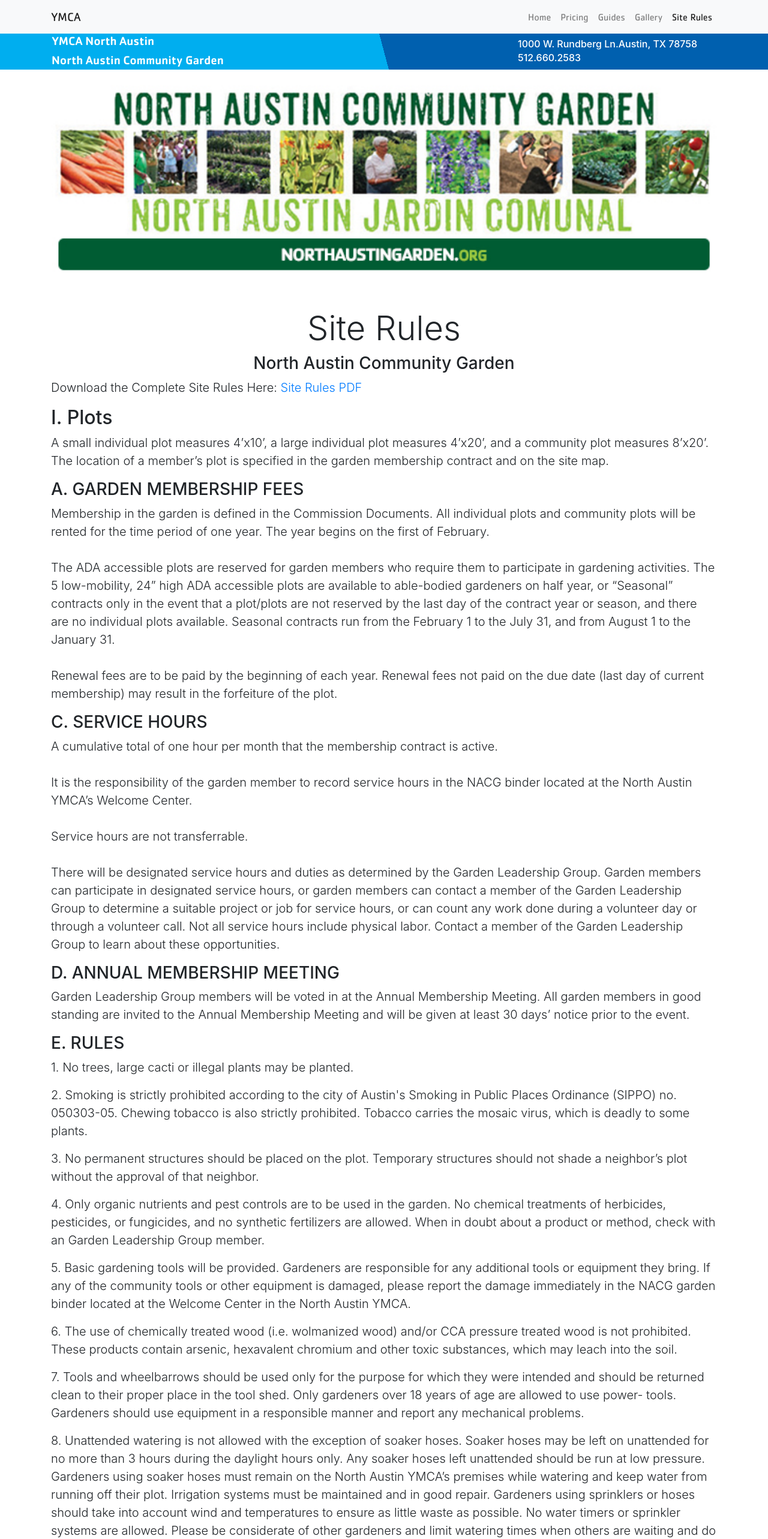
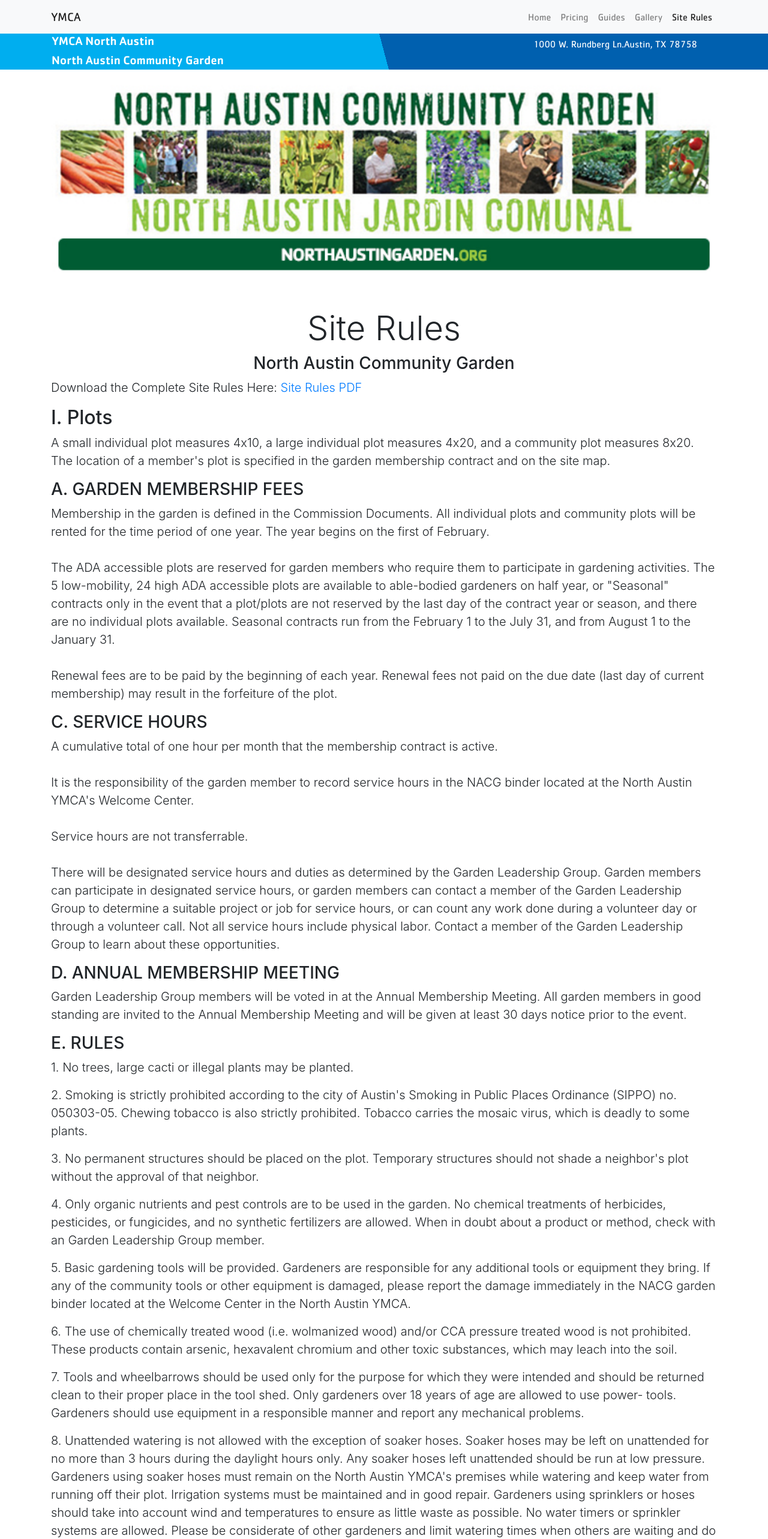
Before and after one commit to davidjmendez/ymcagarden, a website: page bs4/src/rules.html in a window 1280 px wide. Shown: the top 2565 px of the page at 60% size. Drawn offline with Linux system fonts and the light colour scheme.

Commit message:
Fixed Site Rules and added banner image

```diff
--- a/bs4/src/rules.html
+++ b/bs4/src/rules.html
@@ -49,7 +49,7 @@
 		<h5 class="font1 pl-3">North Austin Community Garden</h5>
 	      </div>
 	      <div class="d-none d-md-block text-white">
-		<h6 class="float-right pt-2 pr-5">1000 W. Rundberg Ln.Austin, TX 78758<br><p class="pt-1">512.660.2583</p></h6>
+		<h6 class="float-right pt-2 pr-5 font3">1000 W. Rundberg Ln.Austin, TX 78758<br><p class="pt-1"></p></h6>
 	      </div>
 	    </div><!-- .row -->
 	  </div><!-- container -->
@@ -64,27 +64,27 @@
     <div class="container">
       <p class="lead">Download the Complete Site Rules Here: <a href="https://www.austinymca.org/sites/default/files/branch-files/NACG_Site%20Rules_03.03.14.pdf">Site Rules PDF</a></p>
       <h2>I. Plots</h2>
-      <p class="lead">A small individual plot measures 4’x10’, a large individual plot measures 4’x20’, and a community plot measures 8’x20’. The location of a member’s plot is specified in the garden membership contract and on the site map.</p>
+      <p class="lead">A small individual plot measures 4x10, a large individual plot measures 4x20, and a community plot measures 8x20. The location of a member's plot is specified in the garden membership contract and on the site map.</p>
       <h3>A. GARDEN MEMBERSHIP FEES</h3>
       <p class="lead">Membership in the garden is defined in the Commission Documents.
 All individual plots and community plots will be rented for the time period of one year. The year begins on the first of February.
-</br></br>The ADA accessible plots are reserved for garden members who require them to participate in gardening activities. The 5 low-mobility, 24” high ADA accessible plots are available to able-bodied gardeners on half year, or “Seasonal” contracts only in the event that a plot/plots are not reserved by the last day of the contract year or season, and there are no individual plots available. Seasonal contracts run from the February 1 to the July 31, and from August 1 to the January 31.
+</br></br>The ADA accessible plots are reserved for garden members who require them to participate in gardening activities. The 5 low-mobility, 24 high ADA accessible plots are available to able-bodied gardeners on half year, or "Seasonal" contracts only in the event that a plot/plots are not reserved by the last day of the contract year or season, and there are no individual plots available. Seasonal contracts run from the February 1 to the July 31, and from August 1 to the January 31.
 </br></br>Renewal fees are to be paid by the beginning of each year. Renewal fees not paid on the due date (last day of current membership) may result in the forfeiture of the plot.</p>
       <h3>C. SERVICE HOURS</h3>
       <p class="lead">A cumulative total of one hour per month that the membership contract is active.
-</br></br>It is the responsibility of the garden member to record service hours in the NACG binder located at the North Austin YMCA’s Welcome Center.
+</br></br>It is the responsibility of the garden member to record service hours in the NACG binder located at the North Austin YMCA's Welcome Center.
 </br></br>Service hours are not transferrable.
 </br></br>There will be designated service hours and duties as determined by the Garden Leadership Group. Garden members can participate in designated service hours, or garden members can contact a member of the Garden Leadership Group to determine a suitable project or job for service hours, or can count any work done during a volunteer day or through a volunteer call. Not all service hours include physical labor. Contact a member of the Garden Leadership Group to learn about these opportunities.</p>
       <h3>D. ANNUAL MEMBERSHIP MEETING</h3>
       <p class="lead">Garden Leadership Group members will be voted in at the Annual Membership Meeting.
-	All garden members in good standing are invited to the Annual Membership Meeting and will be given at least 30 days’ notice prior to the event.</p>
+	All garden members in good standing are invited to the Annual Membership Meeting and will be given at least 30 days notice prior to the event.</p>
       <h3>E. RULES</h3>
       <p class="lead">1. No trees, large cacti or illegal plants may be planted.</p>
       <p class="lead">2. Smoking is strictly prohibited according to the city of Austin's Smoking in Public Places Ordinance (SIPPO) no. 050303-05.
 Chewing tobacco is also strictly prohibited. Tobacco carries the mosaic virus, which is deadly to some plants.
 </p>
       <p class="lead">
-3. No permanent structures should be placed on the plot. Temporary structures should not shade a neighbor’s plot without the approval of that neighbor.</p>
+3. No permanent structures should be placed on the plot. Temporary structures should not shade a neighbor's plot without the approval of that neighbor.</p>
       <p class="lead">4. Only organic nutrients and pest controls are to be used in the garden. No chemical treatments of herbicides, pesticides, or fungicides, and no synthetic fertilizers are allowed. When in doubt about a product or method, check with an Garden Leadership Group member.</p>
       <p class="lead">5. Basic gardening tools will be provided. Gardeners are responsible for any additional tools or equipment they bring. If any of the community tools or other equipment is damaged, please report the damage immediately in the NACG garden binder located at the Welcome Center in the North Austin YMCA.</p>
       <p class="lead">
@@ -92,7 +92,7 @@
 hexavalent chromium and other toxic substances, which may leach into the soil.</p>
       <p class="lead">
 7. Tools and wheelbarrows should be used only for the purpose for which they were intended and should be returned clean to their proper place in the tool shed. Only gardeners over 18 years of age are allowed to use power- tools. Gardeners should use equipment in a responsible manner and report any mechanical problems.</p>
-      <p class="lead">8. Unattended watering is not allowed with the exception of soaker hoses. Soaker hoses may be left on unattended for no more than 3 hours during the daylight hours only. Any soaker hoses left unattended should be run at low pressure. Gardeners using soaker hoses must remain on the North Austin YMCA’s premises while watering and keep water from running off their plot.
+      <p class="lead">8. Unattended watering is not allowed with the exception of soaker hoses. Soaker hoses may be left on unattended for no more than 3 hours during the daylight hours only. Any soaker hoses left unattended should be run at low pressure. Gardeners using soaker hoses must remain on the North Austin YMCA's premises while watering and keep water from running off their plot.
 Irrigation systems must be maintained and in good repair. Gardeners using sprinklers or hoses should take into account wind and temperatures to ensure as little waste as possible.
 No water timers or sprinkler systems are allowed.
 Please be considerate of other gardeners and limit watering times when others are waiting and do not drag hoses through other plots.</p>
```
Also changed, not shown: bs4/src/gallery.html (+3 -1 lines), bs4/src/guides.html (+1 -3 lines), bs4/src/index.html (+8 -4 lines), bs4/src/pricing.html (+5 -2 lines).
